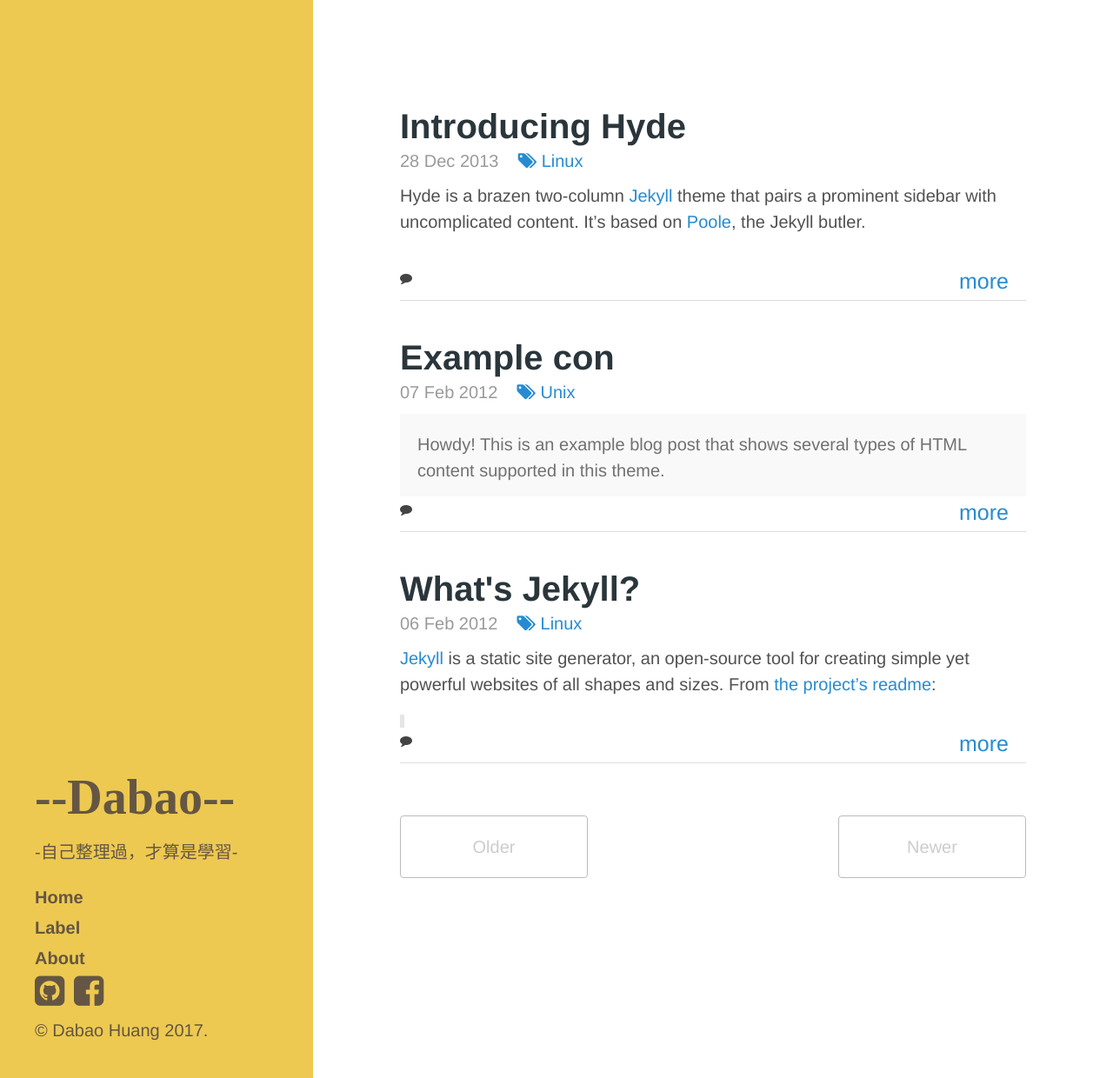
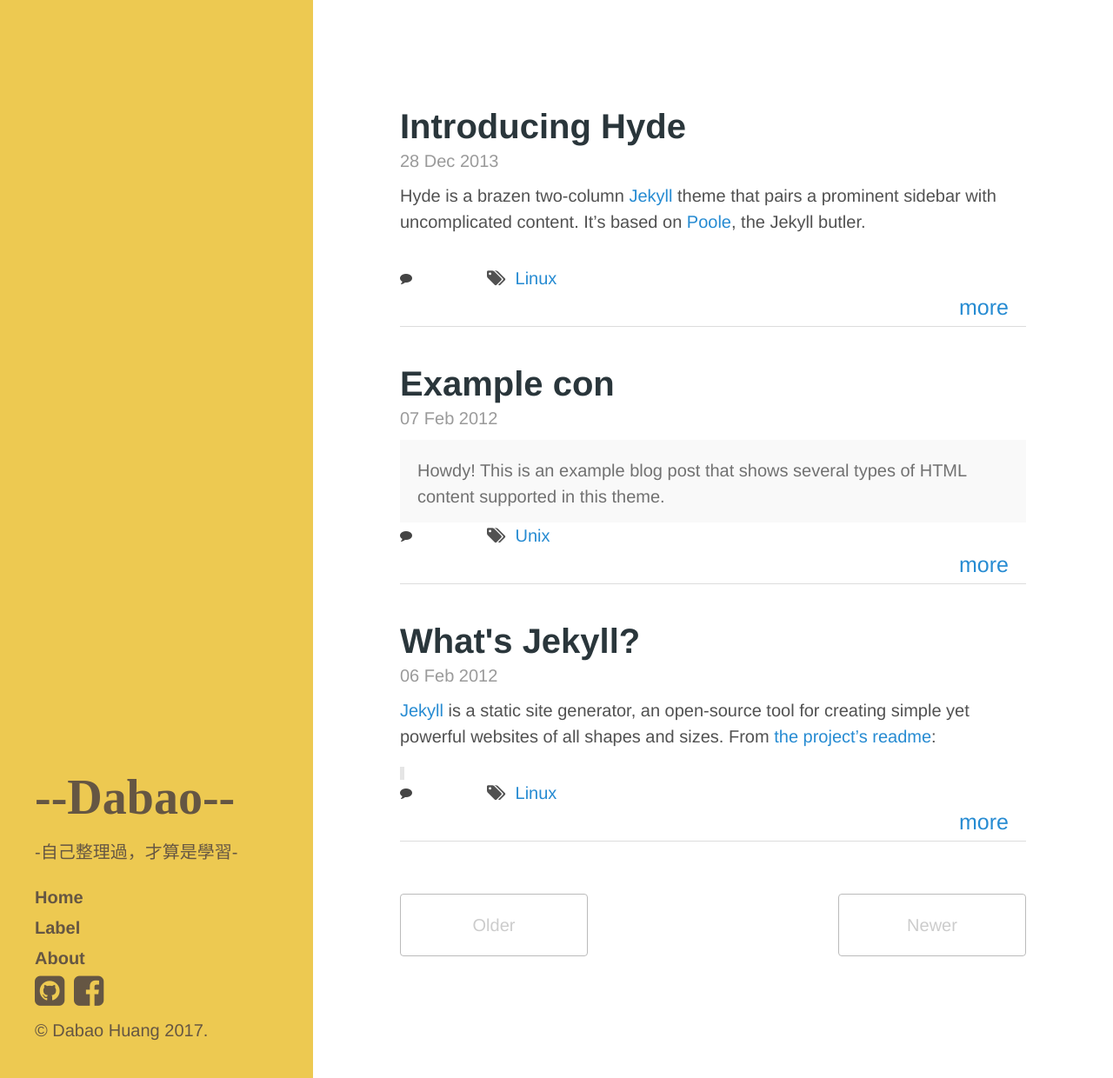
Before and after one commit to DabaoHuang/dabaohuang.github.io, a Jekyll site: the page built from index.html, in a window 1280 px wide and 1240 px high. Shown: the whole window at 87% size. Built offline with Jekyll 4.4.1, drawn with Linux system fonts in a browser that asks for light colours; the list of posts is cut into pages by our own code; comment, search, counter and statistics services are not loaded.

Commit message:
Index Labels

```diff
--- a/index.html
+++ b/index.html
@@ -12,8 +12,6 @@
 
         <span class="post-date">
           {{ post.date | date_to_string }}
-          &nbsp;&nbsp;
-          <a class="btn-success" href="https://dabaohuang.github.io/Label/#{{ post.category }}"><i class="fa fa-tags"></i>&nbsp;{{ post.category }}</a>
         </span>
 
         <div class="IN_POST_CONTENT">
@@ -21,9 +19,14 @@
         </div>
 
         <div class="IN_TAG_COMMENTS">
-            <!-- comments-count -->
             <i class="fa fa-comment"></i>
             <a class="disqus-comment-count" href="{{ site.newbaseurl }}{{ post.url }}#disqus_thread"></a>
+        </div>
+
+        <div class="IN_TAG_LABELS">
+          <i class="fa fa-tags"></i>
+            <a class="btn-success" href="https://dabaohuang.github.io/Label/#{{ post.category }}">&nbsp;{{ post.category }}
+          </a>
         </div>
 
         <div class="IN_POST_READ">
```
